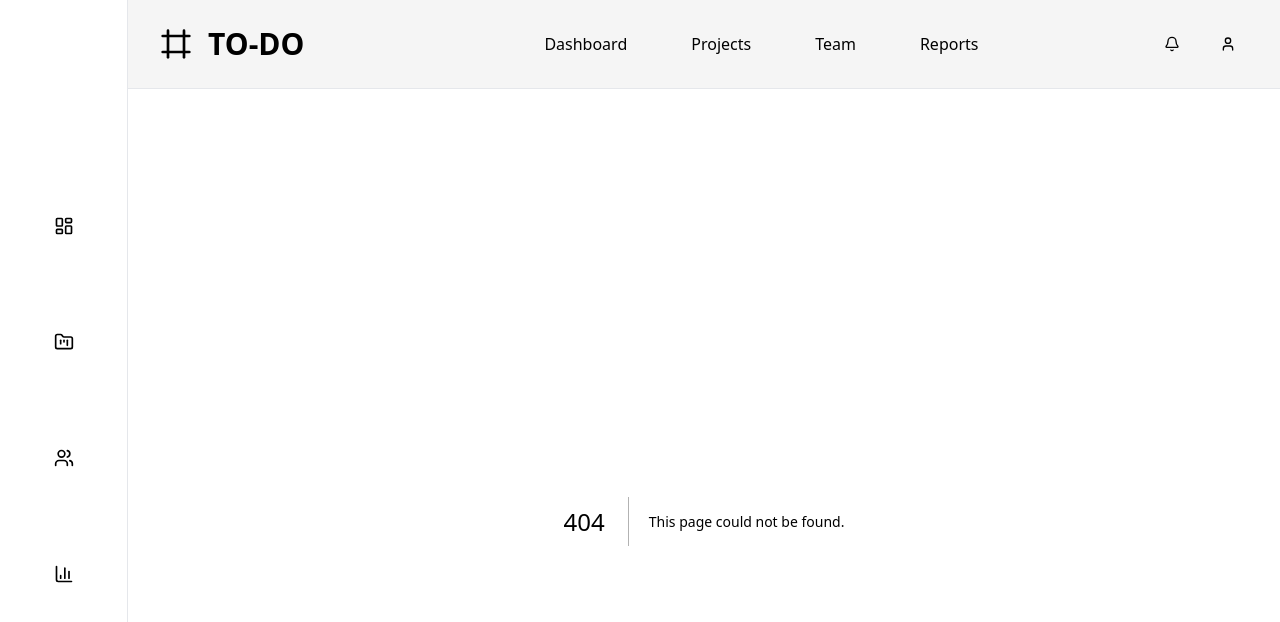
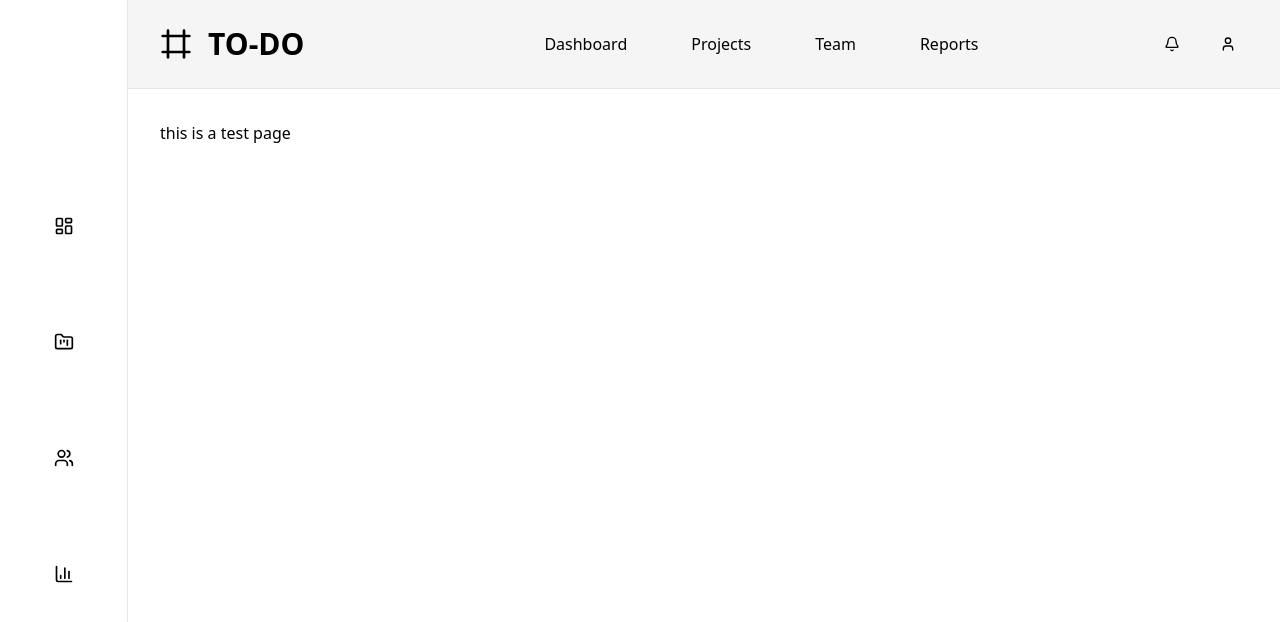
Before and after one commit to Amal1karn/ToDo-List, a Next.js app: page /TestAdd in a window 1280 px wide. Before the commit this address had no page. Shown: the top 622 px of the page. Built offline with nearby package versions, Linux system fonts and the light colour scheme.

Commit message:
Add TestAdd page component with placeholder content

```diff
--- /dev/null
+++ b/app/TestAdd/page.tsx
@@ -0,0 +1,7 @@
+import React from "react";
+
+const page = () => {
+  return <div>this is a test page</div>;
+};
+
+export default page;
```
